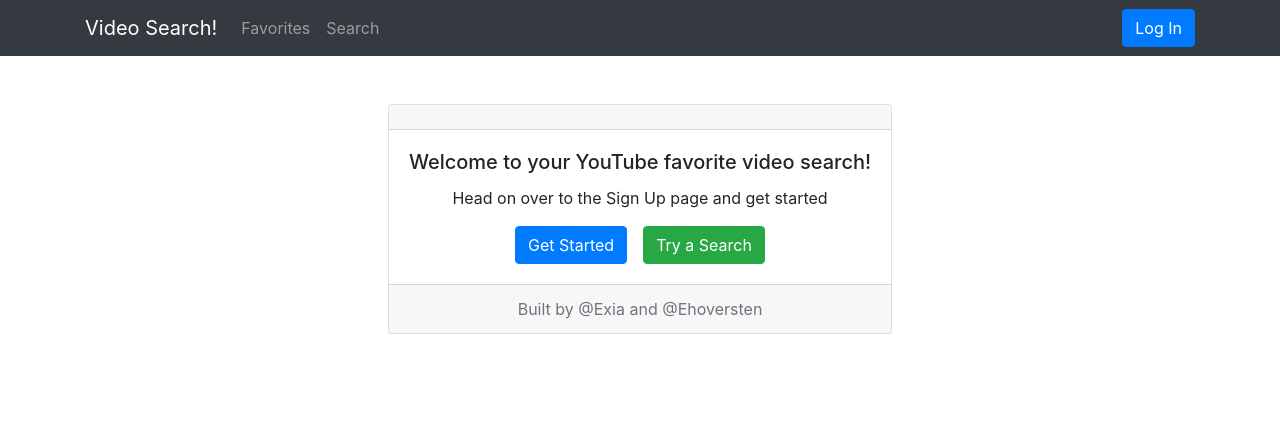
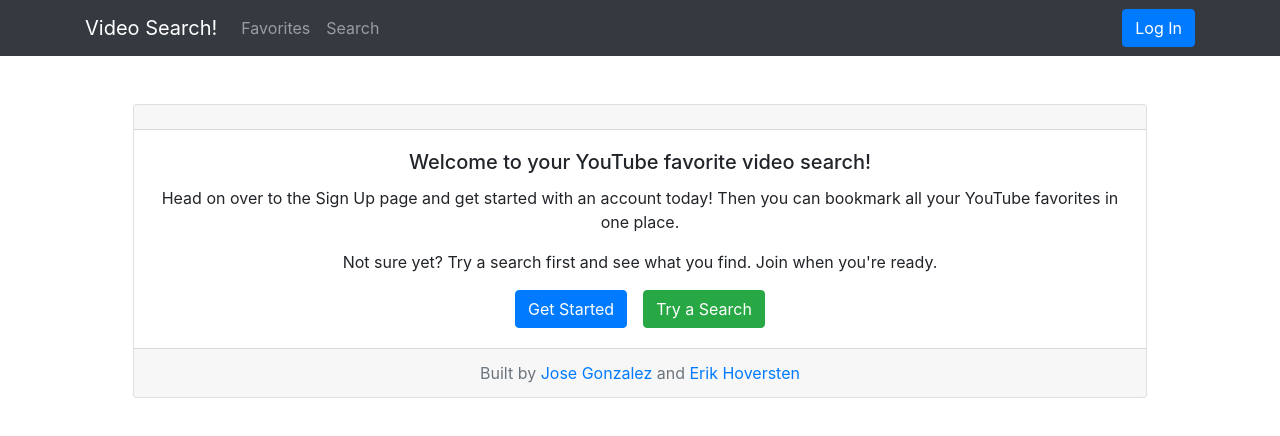
Before and after one commit to ehoversten/video_search_api, a React (Create React App) app in the folder client/: page / in a window 1280 px wide. Shown: the top 436 px of the page. Built offline with nearby package versions, Linux system fonts and the light colour scheme; no server answers.

Commit message:
updated homepage component

```diff
--- a/client/src/Pages/homepage/homepage.component.jsx
+++ b/client/src/Pages/homepage/homepage.component.jsx
@@ -1,5 +1,6 @@
 import React from 'react';
 import { Container, Row, Column, Button, Card } from 'react-bootstrap';
+import { NavLink, Link } from 'react-router-dom';
 
 export default function Homepage() {
   return (
@@ -10,12 +11,19 @@ export default function Homepage() {
             <Card.Body>
               <Card.Title>Welcome to your YouTube favorite video search!</Card.Title>
               <Card.Text>
-                Head on over to the Sign Up page and get started
+                Head on over to the Sign Up page and get started with an account today! Then you can bookmark all your YouTube favorites in one place.
               </Card.Text>
-              <Button variant="primary mr-3">Get Started</Button>
-              <Button variant="success">Try a Search</Button>
+              <Card.Text>
+                Not sure yet? Try a search first and see what you find. Join when you're ready.
+              </Card.Text>
+              <NavLink to="/signup">
+                <Button variant="primary mr-3">Get Started</Button>
+              </NavLink>
+              <NavLink to="/search">
+                <Button variant="success">Try a Search</Button>
+              </NavLink>
             </Card.Body>
-            <Card.Footer className="text-muted">Built by @Exia and @Ehoversten</Card.Footer>
+            <Card.Footer className="text-muted">Built by <a href="https://github.com/Exia01">Jose Gonzalez</a> and <a href="https://github.com/ehoversten">Erik Hoversten</a></Card.Footer>
           </Card>
       </Row>
     </Container>
```
